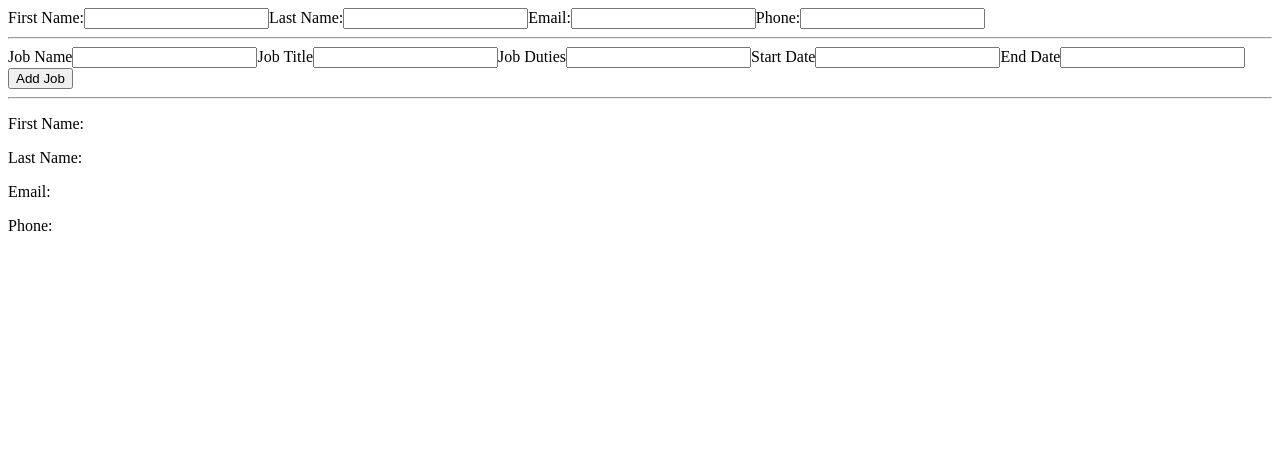
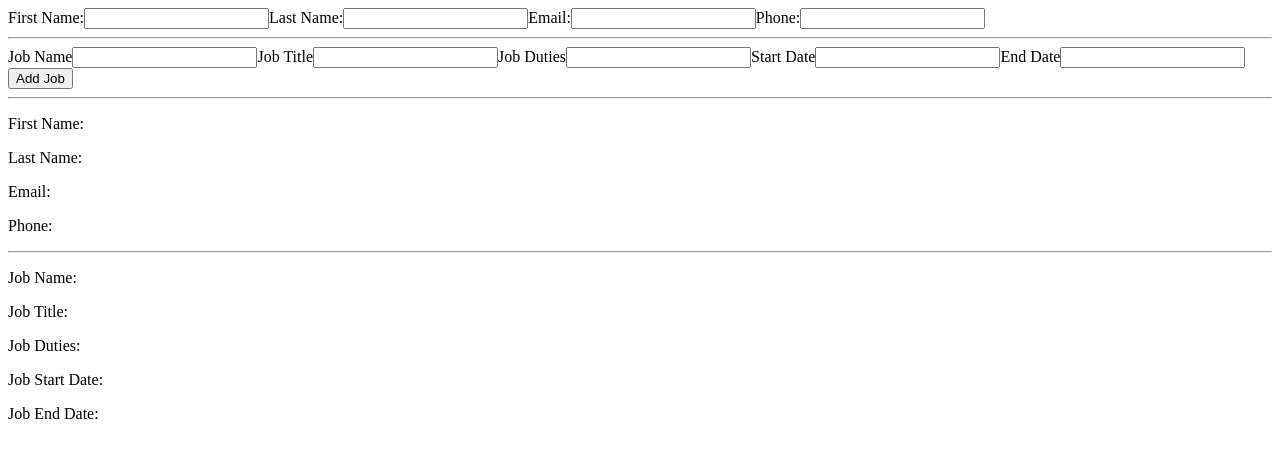
Before and after one commit to vognec/cv-application, a React (Vite) app: page / in a window 1280 px wide. Shown: the top 458 px of the page. Built offline with nearby package versions, Linux system fonts and the light colour scheme.

Commit message:
added functionality to display all jobs on cv

```diff
--- a/src/components/Cv.jsx
+++ b/src/components/Cv.jsx
@@ -7,6 +7,17 @@ function Cv({basicInfo, jobInfo}) {
           <p>Last Name: {basicInfo.lastName}</p>
           <p>Email: {basicInfo.email}</p>
           <p>Phone: {basicInfo.phone}</p>
+          <hr />
+          {jobInfo.map( item => (
+            <div key={item.id}>
+                <p>Job Name: {item.jobName}</p>
+                <p>Job Title: {item.jobTitle}</p>
+                <p>Job Duties: {item.jobDuties}</p>
+                <p>Job Start Date: {item.jobStartDate}</p>
+                <p>Job End Date: {item.jobEndDate}</p>
+            </div>
+            )
+          )}
 
         </div>
 
```
